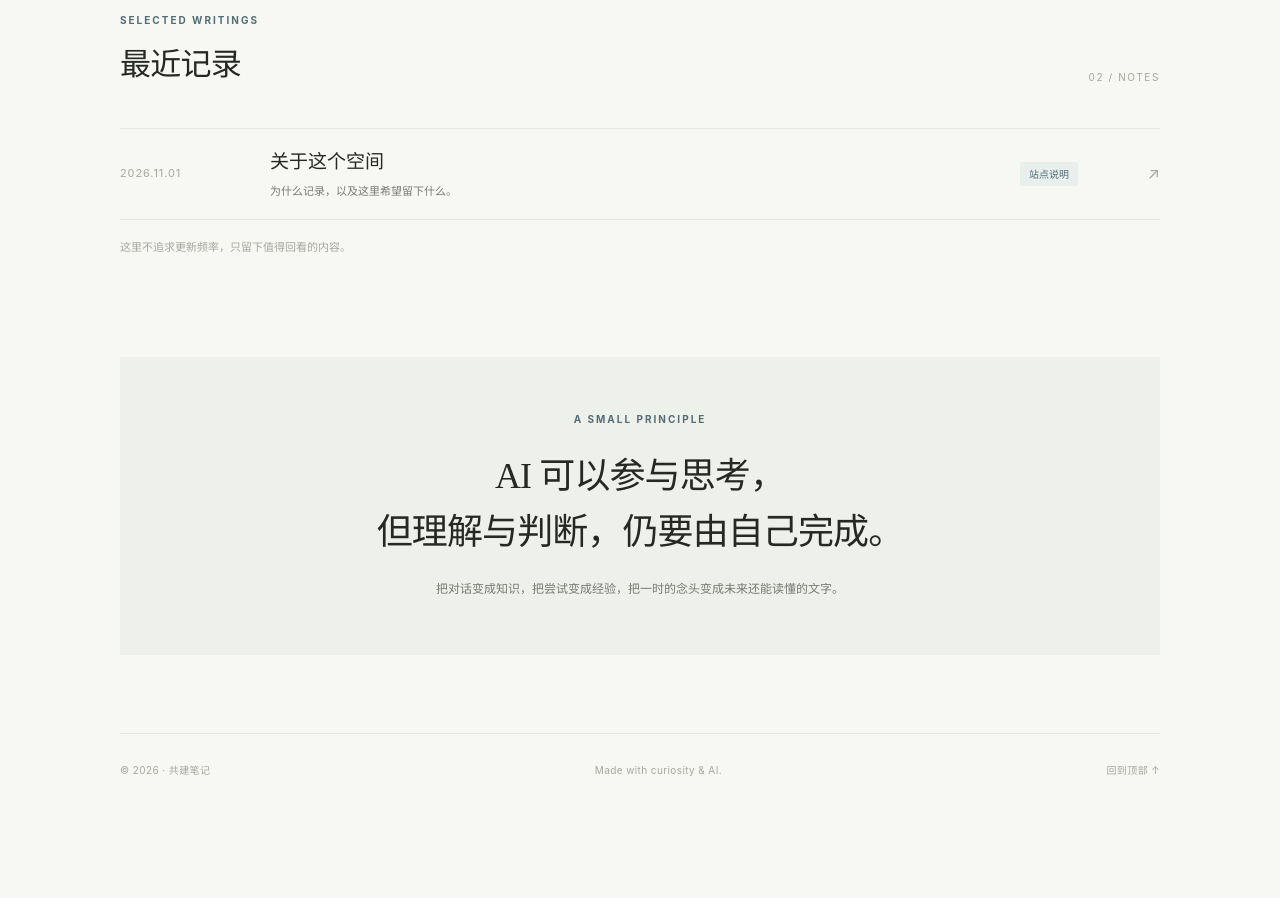
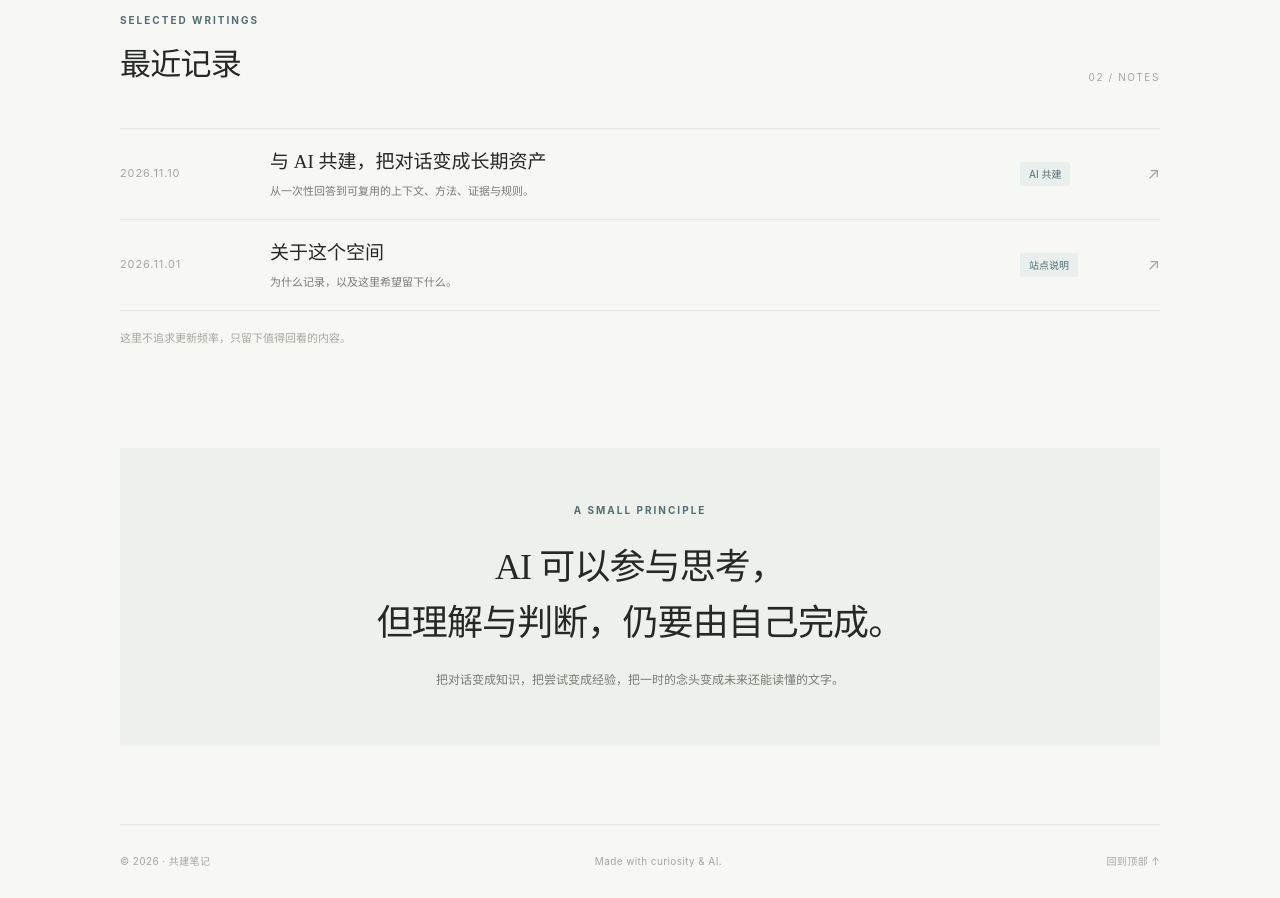
Before and after one commit to xcai8698/xcai8698.github.io, a plain HTML site: page index.html in a window 1280 px wide. Shown: the part 1200-2098 px from the top of the page. Before the commit the page ends 2007 px from the top, so only its background shows below. Drawn offline with Linux system fonts and the light colour scheme.

Commit message:
List new editorial AI collaboration article on homepage

```diff
--- a/index.html
+++ b/index.html
@@ -90,6 +90,15 @@
         </div>
 
         <div class="writing-list">
+          <a class="writing-item" href="notes/2026-11-10-ai-collaboration-as-assets.html">
+            <span class="writing-date">2026.11.10</span>
+            <span class="writing-main">
+              <span class="writing-title">与 AI 共建，把对话变成长期资产</span>
+              <span class="writing-excerpt">从一次性回答到可复用的上下文、方法、证据与规则。</span>
+            </span>
+            <span class="writing-tag">AI 共建</span>
+            <span class="writing-arrow" aria-hidden="true">↗</span>
+          </a>
           <a class="writing-item" href="notes/about-this-space.html">
             <span class="writing-date">2026.11.01</span>
             <span class="writing-main">
```
